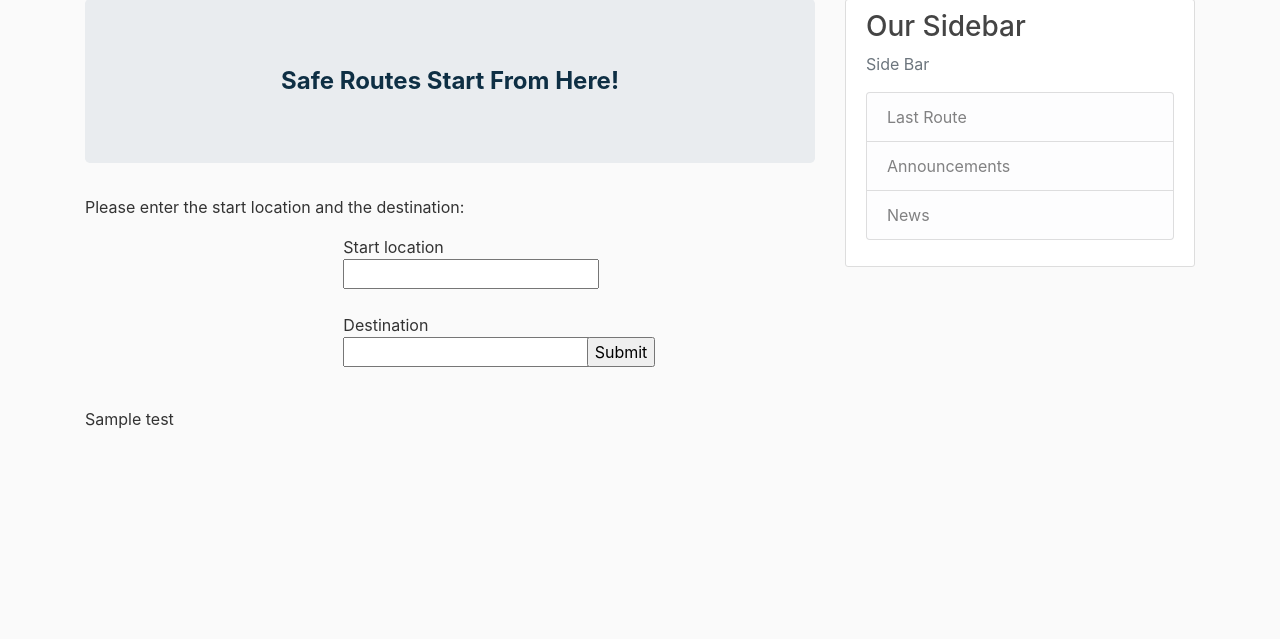
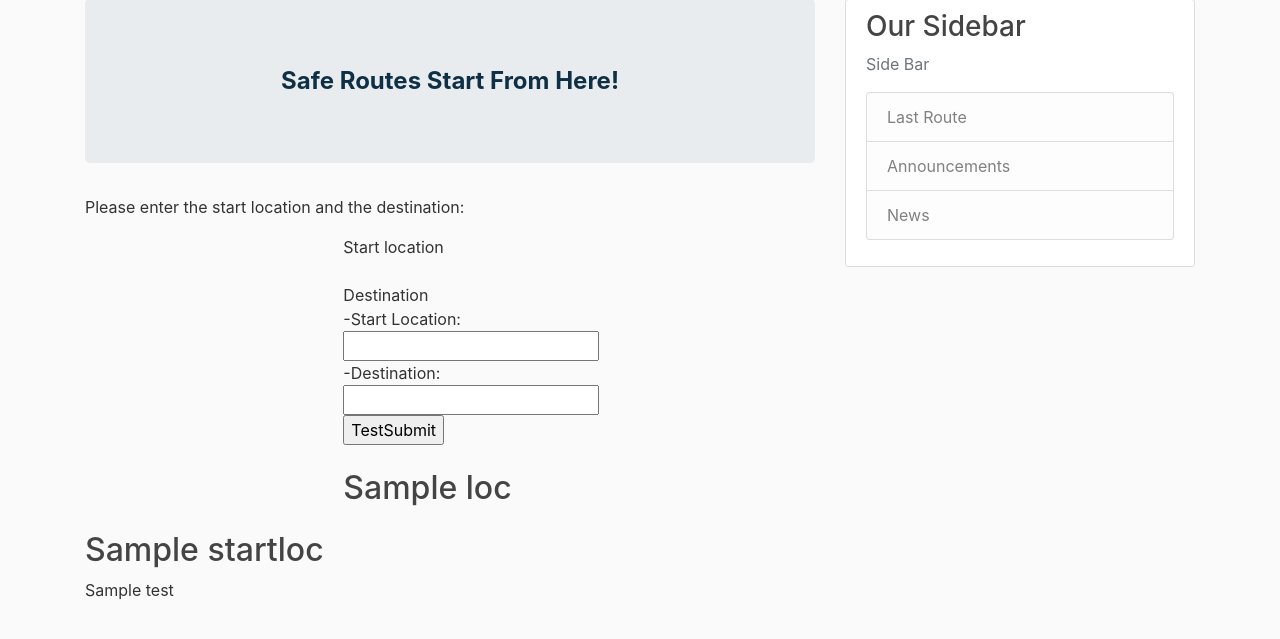
Before and after one commit to sayaaoi/Secure-Strolls, a Django app: template welcome/templates/welcome/enterloc.html in a window 1280 px wide. Shown: the part 81-720 px from the top of the page. Run offline with Django 3.2, Linux system fonts and the light colour scheme; the template is opened without the code that fills it: most values are stand-ins (such as "Sample title", 1, 10 or a date in 2020); form fields are guessed from the names that the template uses; some libraries are stand-ins or nearby versions.

Commit message:
edit Route page

```diff
--- a/welcome/templates/welcome/enterloc.html
+++ b/welcome/templates/welcome/enterloc.html
@@ -23,10 +23,10 @@
 			</div>
 
 			<div class="col-sm-4">
-				<form method="POST">
-					{% csrf_token %}
-					{{ loc_form.start }}
-				</form>
+				<!-- <form method="POST">-->
+				<!--	{% csrf_token %}-->
+				<!--	{{ loc_form.start }}-->
+				<!--</form>		 -->
 				<!-- <input type="text" name="startLoc"> --> <br>
 			</div>
 
@@ -52,29 +52,48 @@
 			</div>
 
 			<div class="col-sm-4">
-				<form method="POST">
-					{% csrf_token %}
-					{{ loc_form.end }}
-				</form>
-				<!-- <input type="text" name="endLoc"> --><br>
+				<!--<form method="POST">-->
+				<!--	{% csrf_token %}-->
+				<!--	{{ loc_form.end }}-->
+					<!--<button type="submit"> Test </button>-->
+				<!--	<button class="btn btn-outline-info" type="submit">SubmitEndLoc</button>-->
+				<!--</form>				-->
+
+				<form name="loc_form" method="GET" action="/welcome/" >
+				    {% csrf_token %}
+				    -Start Location: <input type="text" name="startloc"><br>
+				    -Destination: <input type="text" name="endloc">
+				    <input type="submit" value="TestSubmit"/>
+				</form><br>
+
+				{% for a in locs %}
+	            <h2>{{a}}</h2>
+	            {% endfor %}
 			</div>
 
-			<div class="col-sm-4">
-				<input id="btnn" type="submit" value="Submit">
-			</div>
+			<!--<div class="col-sm-4">-->
+			<!--	<input id="btnn" type="submit" value="Submit">-->
+			<!--</div>-->
 		</div>
 
 	</div>
 
+
 	<p id="jqtest"></p>
+	{% for a in startloc %}
+	<h2>{{startloc}}</h2>
+	{% endfor %}
 
 	<script type="text/javascript">
 
-		$(document).ready(function(){
-    			$('#btnn').click(function () {
-      			$("#jqtest").html("Oh Yeah!");
-      			});
-    	});
+// 		$(document).ready(function(){
+// 				var s_loc = 45;
+// 				var e_loc = {{start_loc}}
+
+//     			$('#btnn').click(function () {
+//       			$("#jqtest").html(e_loc);
+//       			});
+//     	});
 
 		// $(function () {
 
```
